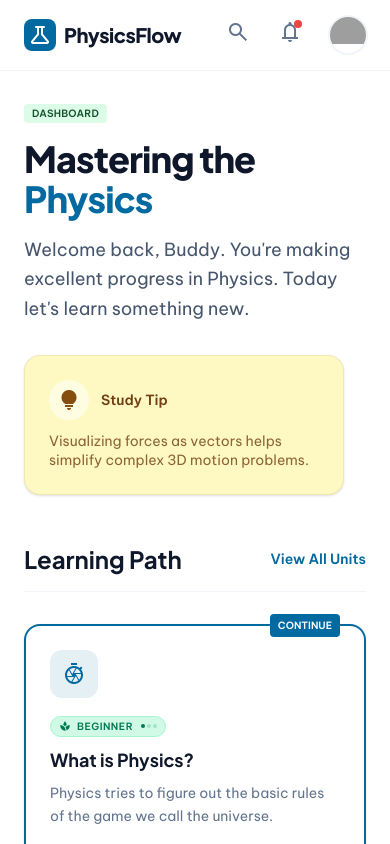
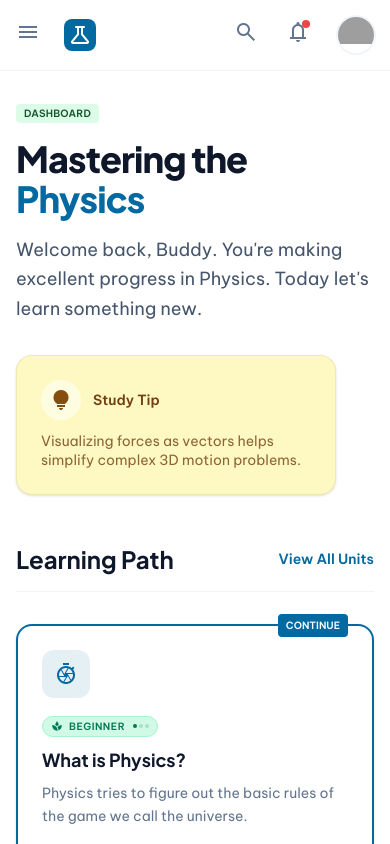
Before and after one commit to mepavankumar15/Feynman-god, a React (Vite) app: page / in a window 390 px wide. Shown: the top 844 px of the page. Built offline with nearby package versions, Linux system fonts and the light colour scheme; grey boxes are pictures that could not be loaded.

Commit message:
mobile layout

```diff
--- a/src/components/layout/Layout.jsx
+++ b/src/components/layout/Layout.jsx
@@ -1,17 +1,27 @@
-import React from 'react';
+import React, { useState } from 'react';
 import TopNavBar from './TopNavBar';
 import SideNavBar from './SideNavBar';
 
 const Layout = ({ children }) => {
+  const [isMobileMenuOpen, setIsMobileMenuOpen] = useState(false);
+
   return (
     <div className="min-h-screen bg-background text-on-surface font-body">
-      <TopNavBar />
+      <TopNavBar toggleMobileMenu={() => setIsMobileMenuOpen(!isMobileMenuOpen)} />
       <div className="flex pt-16">
-        <SideNavBar />
-        <main className="flex-1 lg:ml-64 px-6 py-10 lg:px-12 max-w-6xl mx-auto transition-all">
+        <SideNavBar isOpen={isMobileMenuOpen} closeMenu={() => setIsMobileMenuOpen(false)} />
+        <main className="flex-1 lg:ml-64 px-4 sm:px-6 py-10 lg:px-12 max-w-6xl mx-auto transition-all">
           {children}
         </main>
       </div>
+
+      {/* Mobile backdrop */}
+      {isMobileMenuOpen && (
+        <div
+          className="fixed inset-0 bg-slate-900/50 backdrop-blur-sm z-30 lg:hidden transition-opacity"
+          onClick={() => setIsMobileMenuOpen(false)}
+        />
+      )}
     </div>
   );
 };
--- a/src/components/layout/SideNavBar.jsx
+++ b/src/components/layout/SideNavBar.jsx
@@ -14,11 +14,15 @@ const getIcon = (id) => {
   return icons[id] || 'menu_book';
 };
 
-const SideNavBar = () => {
+const SideNavBar = ({ isOpen, closeMenu }) => {
   const { completedCount, totalLessons, progressPercent } = useProgress();
 
   return (
-    <aside className="hidden lg:flex h-[calc(100vh-64px)] w-64 fixed top-16 left-0 bg-white border-r border-slate-100 flex-col py-6">
+    <aside className={`
+      fixed top-16 left-0 h-[calc(100vh-64px)] w-64 bg-white border-r border-slate-100 flex-col py-6
+      transition-transform duration-300 ease-in-out z-40 flex
+      ${isOpen ? 'translate-x-0' : '-translate-x-full lg:translate-x-0'}
+    `}>
       <div className="px-6 mb-8">
         <p className="text-[10px] font-bold text-slate-400 uppercase tracking-wider mb-1">Current Progress</p>
         <div className="flex items-center gap-2">
@@ -30,6 +34,7 @@ const SideNavBar = () => {
       <nav className="flex-1 min-h-0 overflow-y-auto px-3 space-y-1 sidebar-scroll">
         <NavLink
           to="/"
+          onClick={closeMenu}
           className={({ isActive }) => `flex items-center gap-3 px-3 py-2.5 text-sm font-bold rounded-lg transition-all duration-300 ease-in-out active:scale-[0.98] ${isActive ? 'text-primary bg-primary-container' : 'text-slate-600 hover:bg-slate-50 group'}`}
         >
           <span className="material-symbols-outlined text-[22px]" style={{ fontVariationSettings: "'FILL' 1" }}>grid_view</span>
@@ -40,6 +45,7 @@ const SideNavBar = () => {
           <NavLink
             key={topic.id}
             to={`/topic/${topic.id}`}
+            onClick={closeMenu}
             className={({ isActive }) => `flex items-center gap-3 px-3 py-2.5 text-sm font-medium rounded-lg group transition-all duration-300 ease-in-out active:scale-[0.98] ${isActive ? 'text-primary bg-primary-container font-bold' : 'text-slate-600 hover:bg-slate-50'}`}
           >
             {({ isActive }) => (
--- a/src/components/layout/TopNavBar.jsx
+++ b/src/components/layout/TopNavBar.jsx
@@ -1,15 +1,21 @@
 import React from 'react';
 import { NavLink } from 'react-router-dom';
 
-const TopNavBar = () => {
+const TopNavBar = ({ toggleMobileMenu }) => {
   return (
-    <nav className="fixed top-0 w-full z-50 bg-white border-b border-slate-100 px-6 py-3 flex justify-between items-center">
-      <div className="flex items-center gap-10">
+    <nav className="fixed top-0 w-full z-50 bg-white border-b border-slate-100 px-4 sm:px-6 py-3 flex justify-between items-center">
+      <div className="flex items-center gap-4 sm:gap-10">
+        <button
+          onClick={toggleMobileMenu}
+          className="lg:hidden p-2 -ml-2 text-slate-500 hover:bg-slate-100 rounded-lg transition-colors active:scale-95"
+        >
+          <span className="material-symbols-outlined text-[24px]">menu</span>
+        </button>
         <div className="flex items-center gap-2">
           <div className="w-8 h-8 bg-primary rounded-lg flex items-center justify-center">
             <span className="material-symbols-outlined text-white text-xl">science</span>
           </div>
-          <span className="text-xl font-extrabold tracking-tight text-slate-900 font-headline">PhysicsFlow</span>
+          <span className="text-xl font-extrabold tracking-tight text-slate-900 font-headline hidden sm:block">PhysicsFlow</span>
         </div>
 
         <div className="hidden md:flex items-center gap-1">
```
